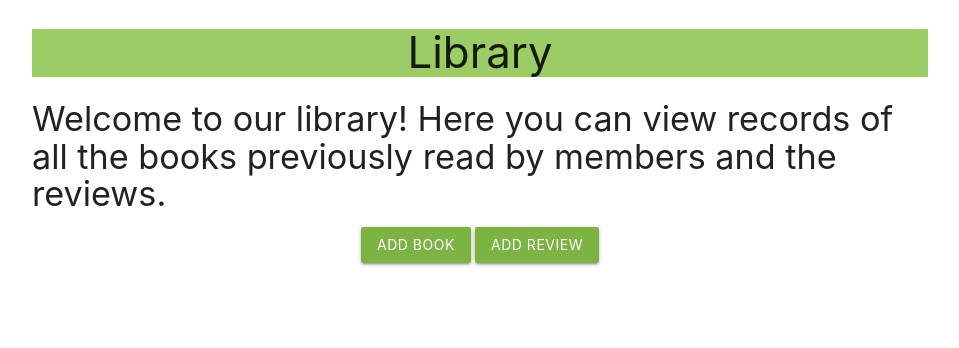
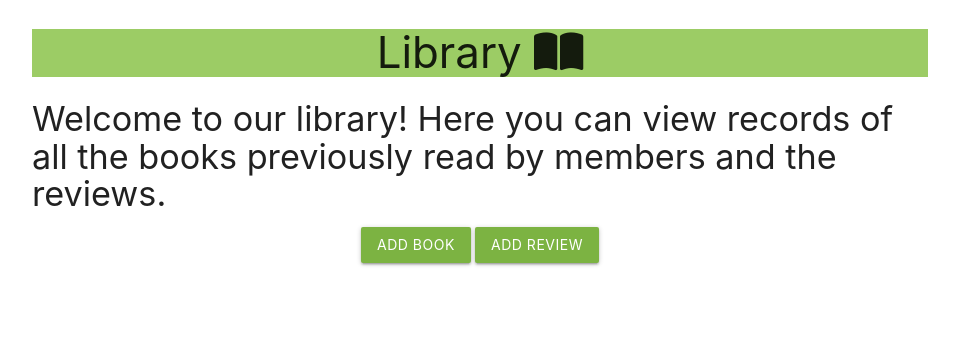
Before and after one commit to JCook22/camberley-book-buddies, a Flask app: page /library in a window 1280 px wide. Shown: the part 72-420 px from the top of the page, without its empty margins (160-1119 px from the left). Run offline with Flask 2, Linux system fonts and the light colour scheme; data that the repository does not hold is empty.

Commit message:
Add icon to library heading and document in README

```diff
--- a/camberleybookbuddies/templates/library.html
+++ b/camberleybookbuddies/templates/library.html
@@ -1,7 +1,7 @@
 {% extends "base.html" %}
 {% block content %}
 
-<h3 class="light-green lighten-1 center-align">Library</h3>
+<h3 class="light-green lighten-1 center-align">Library <i class="fa-solid fa-book-open"></i></h3>
 
 <section>
     <div>
```
Also changed, not shown: README.md.
